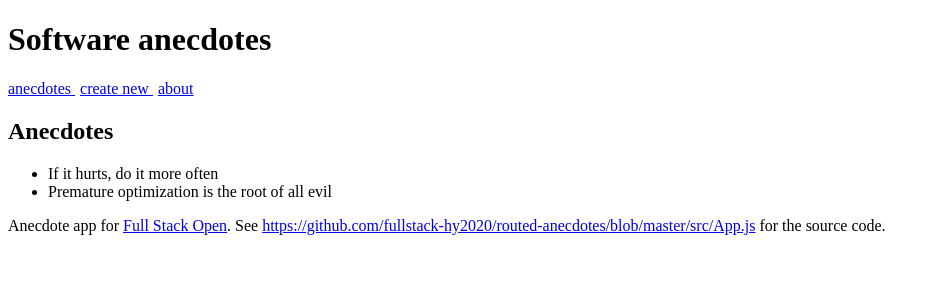
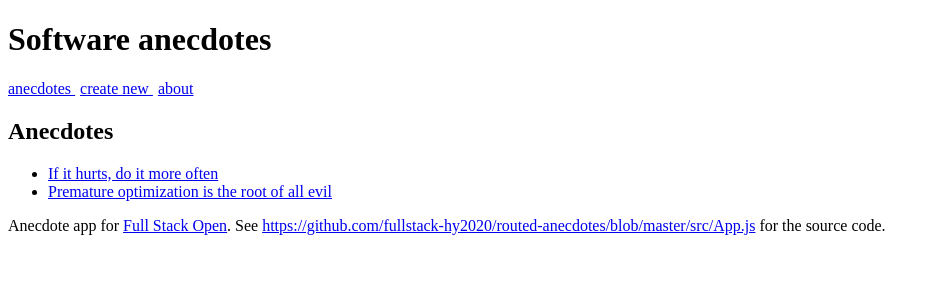
Before and after one commit to kaimhall/full-stack-open, a React (Create React App) app in the folder osa7/routed-anecdotes/: page / in a window 1280 px wide. Shown: the top 300 px of the page, without its empty margins (0-936 px from the left). Built offline with nearby package versions, Linux system fonts and the light colour scheme.

Commit message:
added id-route

```diff
--- a/osa7/routed-anecdotes/src/App.js
+++ b/osa7/routed-anecdotes/src/App.js
@@ -1,7 +1,10 @@
 import { useState } from 'react'
 import {
   BrowserRouter as Router,
-  Routes, Route, Link
+  Routes,
+  Route,
+  Link,
+  useParams
 } from "react-router-dom"
 
 const Menu = () => {
@@ -17,11 +20,31 @@ const Menu = () => {
   )
 }
 
+const Anecdote = ({ anecdotes }) => {
+  const style = {
+    marginBottom: 10
+  }
+
+  const id = useParams().id
+  const anecdote = anecdotes.find(n => n.id === Number(id))
+  return (
+    <div>
+      <h2>{anecdote.content}</h2>
+      <div style= {style} >has {anecdote.votes} votes</div>
+      <div style= {style}> for more info see <a href = {`${anecdote.info}`}>{anecdote.info} </a></div>
+    </div>
+  )
+}
+
 const AnecdoteList = ({ anecdotes }) => (
   <div>
     <h2>Anecdotes</h2>
     <ul>
-      {anecdotes.map(anecdote => <li key={anecdote.id} >{anecdote.content}</li>)}
+      {anecdotes.map( anecdote =>
+        <li key= {anecdote.id} >
+          <Link to={`/${anecdote.id}`}> {anecdote.content}</Link>
+        </li>
+      )}
     </ul>
   </div>
 )
@@ -40,13 +63,15 @@ const About = () => (
   </div>
 )
 
-const Footer = () => (
-  <div>
-    Anecdote app for <a href='https://fullstackopen.com/'>Full Stack Open</a>.
-
-    See <a href='https://github.com/fullstack-hy2020/routed-anecdotes/blob/master/src/App.js'>https://github.com/fullstack-hy2020/routed-anecdotes/blob/master/src/App.js</a> for the source code.
-  </div>
-)
+const Footer = () => {
+  const style = {}
+  return(
+    <div style={style}>
+      Anecdote app for <a href='https://fullstackopen.com/'>Full Stack Open</a>.
+      See <a href='https://github.com/fullstack-hy2020/routed-anecdotes/blob/master/src/App.js'>https://github.com/fullstack-hy2020/routed-anecdotes/blob/master/src/App.js</a> for the source code.
+    </div>
+  )
+}
 
 const CreateNew = (props) => {
   const [content, setContent] = useState('')
@@ -132,6 +157,7 @@ const App = () => {
         <h1>Software anecdotes</h1>
         <Menu />
         <Routes>
+          <Route path= '/:id' element= {<Anecdote anecdotes= {anecdotes} />} />
           <Route path= '/' element= {<AnecdoteList anecdotes= {anecdotes} />} />
           <Route path= '/about' element= {<About />} />
           <Route path= '/create' element= {<CreateNew addNew={addNew} />} />
```
